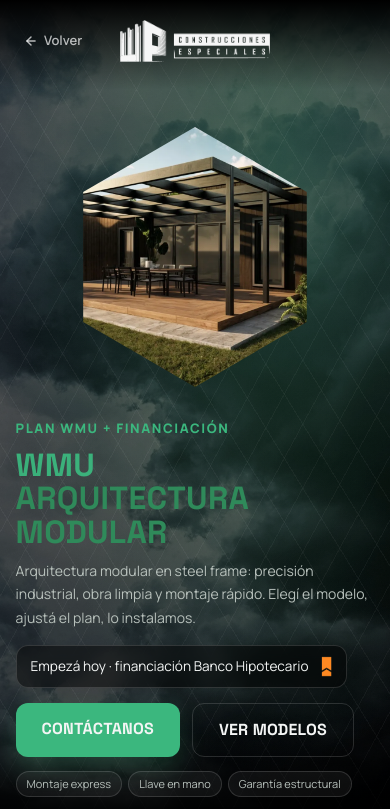
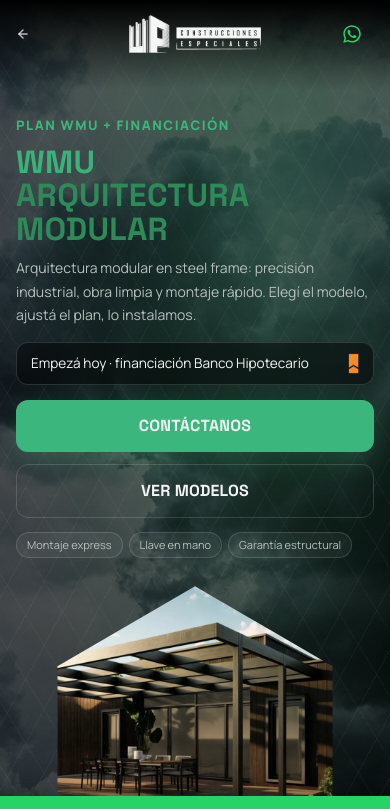
Before and after one commit to wpconstruccionesespeciales/wp_pagina_web, a React (Vite) app: page /wmu in a window 390 px wide. Shown: the top 809 px of the page. Built offline with nearby package versions, Linux system fonts and the light colour scheme.

Commit message:
feat(wmu): optimize mobile hero navigation and contact

```diff
--- a/src/pages/WMU.jsx
+++ b/src/pages/WMU.jsx
@@ -117,7 +117,7 @@ function WMUNav() {
     return () => window.removeEventListener('scroll', fn)
   }, [])
   return (
-    <nav style={{
+    <nav className="wmu-nav" style={{
       position: 'fixed', top: 0, left: 0, right: 0, zIndex: 100,
       background: sc ? 'rgba(12,18,16,.93)' : 'transparent',
       backdropFilter: sc ? 'blur(14px)' : 'none',
@@ -125,16 +125,19 @@ function WMUNav() {
       borderBottom: sc ? '1px solid rgba(255,255,255,.07)' : 'none',
       transition: 'background .35s, border-color .35s',
     }}>
-      <div style={{ maxWidth: 1200, margin: '0 auto', padding: '0 24px', height: 82, display: 'flex', alignItems: 'center', justifyContent: 'center', position: 'relative' }}>
+      <div className="wmu-nav-inner" style={{ maxWidth: 1200, margin: '0 auto', padding: '0 24px', height: 82, display: 'flex', alignItems: 'center', justifyContent: 'center', position: 'relative' }}>
         {/* back link — left */}
         <Link to="/" style={{ position: 'absolute', left: 24, color: 'rgba(255,255,255,.7)', textDecoration: 'none', fontSize: 13, fontWeight: 600, fontFamily: BODY, display: 'flex', alignItems: 'center', gap: 6 }}>
           <svg width="14" height="14" viewBox="0 0 24 24" fill="none" stroke="currentColor" strokeWidth="2.5" strokeLinecap="round" strokeLinejoin="round"><path d="M19 12H5"/><polyline points="12 19 5 12 12 5"/></svg>
-          Volver
+          <span className="wmu-back-label">Volver</span>
         </Link>
         {/* centered logo — proper size */}
         <Link to="/" style={{ display: 'flex', alignItems: 'center' }}>
           <img src={wpWhite} alt="WP Construcciones" style={{ height: 'clamp(42px, 5vw, 54px)', objectFit: 'contain', filter: 'brightness(0) invert(1)', opacity: .96 }} />
         </Link>
+        <a href={WA} target="_blank" rel="noopener noreferrer" className="wmu-nav-wa" aria-label="Contactar por WhatsApp">
+          <svg viewBox="0 0 32 32" fill="currentColor" width="22" height="22" aria-hidden="true"><path d="M16.004 3.2C9.054 3.2 3.404 8.85 3.404 15.8c0 2.22.58 4.39 1.684 6.3L3.2 28.8l6.9-1.81a12.55 12.55 0 006.004 1.53h.005c6.95 0 12.6-5.65 12.6-12.6-.003-3.37-1.314-6.53-3.69-8.91A12.53 12.53 0 0016.004 3.2zm0 23.1a10.45 10.45 0 01-5.33-1.46l-.38-.23-3.95 1.04 1.06-3.87-.25-.4A10.42 10.42 0 015.5 15.8c0-5.79 4.71-10.5 10.51-10.5 2.81 0 5.45 1.09 7.43 3.08a10.44 10.44 0 013.07 7.43c-.003 5.79-4.713 10.5-10.503 10.5zm5.76-7.87c-.32-.16-1.87-.92-2.16-1.03-.29-.1-.5-.16-.71.16-.21.31-.82 1.03-1.01 1.24-.18.21-.37.24-.69.08-.32-.16-1.34-.49-2.55-1.57-.94-.84-1.58-1.88-1.77-2.2-.18-.31-.02-.48.14-.64.14-.14.32-.37.47-.55.16-.18.21-.31.32-.53.1-.21.05-.39-.03-.55-.08-.16-.71-1.71-.97-2.34-.26-.62-.52-.53-.71-.54h-.61c-.21 0-.55.08-.84.39-.29.31-1.1 1.08-1.1 2.63s1.13 3.05 1.29 3.26c.16.21 2.22 3.39 5.38 4.76.75.33 1.34.52 1.8.67.75.24 1.44.21 1.98.13.6-.09 1.87-.77 2.13-1.5.27-.74.27-1.37.19-1.5-.08-.14-.29-.22-.61-.37z"/></svg>
+        </a>
       </div>
     </nav>
   )
@@ -190,8 +193,8 @@ function HeroSection() {
       <div aria-hidden="true" style={{ position: 'absolute', inset: 0, zIndex: -1, background: 'radial-gradient(120% 120% at 70% 20%,rgba(53,195,107,.18),transparent 60%),linear-gradient(0deg,rgba(0,0,0,.35),rgba(0,0,0,.35))' }} />
       <div aria-hidden="true" style={{ position: 'absolute', inset: '-40% -10% -10% -40%', zIndex: -1, opacity: .15, pointerEvents: 'none', background: 'repeating-linear-gradient(60deg,rgba(255,255,255,.25) 0 1px,transparent 1px 32px),repeating-linear-gradient(-60deg,rgba(255,255,255,.25) 0 1px,transparent 1px 32px)', transform: 'skewY(-6deg)' }} />
 
-      <div className="hero-inner" style={{ width: 'min(1200px,92vw)', display: 'grid', gridTemplateColumns: '1.05fr .95fr', gap: 'clamp(24px,4vw,48px)', alignItems: 'center', zIndex: 1, paddingTop: 80 }}>
-        <div>
+      <div className="hero-inner wmu-hero-inner" style={{ width: 'min(1200px,92vw)', display: 'grid', gridTemplateColumns: '1.05fr .95fr', gap: 'clamp(24px,4vw,48px)', alignItems: 'center', zIndex: 1, paddingTop: 80 }}>
+        <div className="wmu-hero-copy">
           <span style={{ display: 'inline-block', marginBottom: 10, fontWeight: 800, letterSpacing: '.12em', textTransform: 'uppercase', color: G, fontSize: '.82rem', fontFamily: BODY }}>
             Plan WMU + financiación
           </span>
@@ -203,12 +206,12 @@ function HeroSection() {
             Arquitectura modular en steel frame: precisión industrial, obra limpia y montaje rápido. Elegí el modelo, ajustá el plan, lo instalamos.
           </p>
 
-          <div style={{ display: 'flex', alignItems: 'center', gap: 12, flexWrap: 'wrap', background: 'rgba(0,0,0,.45)', border: '1px solid rgba(255,255,255,.14)', padding: '10px 14px', borderRadius: 12, backdropFilter: 'blur(8px)', WebkitBackdropFilter: 'blur(8px)', width: 'max-content', maxWidth: '100%' }}>
+          <div className="wmu-financing-cue" style={{ display: 'flex', alignItems: 'center', gap: 12, flexWrap: 'wrap', background: 'rgba(0,0,0,.45)', border: '1px solid rgba(255,255,255,.14)', padding: '10px 14px', borderRadius: 12, backdropFilter: 'blur(8px)', WebkitBackdropFilter: 'blur(8px)', width: 'max-content', maxWidth: '100%' }}>
             <span style={{ fontSize: '.85rem', fontFamily: BODY }}>Empezá hoy · financiación Banco Hipotecario</span>
             <img src="/media/banco-hipotecario.png" alt="Banco Hipotecario" width="100" height="190" style={{ height: 21, width: 'auto', objectFit: 'contain', filter: 'contrast(1.05) brightness(1.2)', marginLeft: 'auto' }} />
           </div>
 
-          <div style={{ display: 'flex', gap: 12, flexWrap: 'wrap', margin: '15px 0 0' }}>
+          <div className="wmu-actions" style={{ display: 'flex', gap: 12, flexWrap: 'wrap', margin: '15px 0 0' }}>
             <a href={WA} target="_blank" rel="noopener noreferrer" className="wmu-btn-primary">CONTÁCTANOS</a>
             <a href="#models" className="wmu-btn-ghost">VER MODELOS</a>
           </div>
@@ -220,7 +223,7 @@ function HeroSection() {
           </div>
         </div>
 
-        <figure aria-label="Render módulo WMU" style={{ margin: 0 }} className="hero-hex">
+        <figure aria-label="Render módulo WMU" style={{ margin: 0 }} className="hero-hex wmu-hero-media">
           <div style={{ position: 'relative', width: 'clamp(260px,34vw,510px)', aspectRatio: '1', marginInline: 'auto', clipPath: 'polygon(50% 0%,93% 25%,93% 75%,50% 100%,7% 75%,7% 25%)', borderRadius: 18, overflow: 'hidden', boxShadow: '0 24px 60px rgba(0,0,0,.55)' }}>
             <img src={HEX_IMG} alt="Módulo WMU" width="1600" height="900" style={{ width: '100%', height: '100%', objectFit: 'cover', display: 'block' }} />
             <div aria-hidden="true" style={{ position: 'absolute', inset: 0, background: 'linear-gradient(200deg,rgba(53,195,107,.15),transparent 60%)', mixBlendMode: 'overlay', pointerEvents: 'none' }} />
@@ -835,6 +838,15 @@ function WMUFooter() {
   )
 }
 
+function MobileContactBar() {
+  return (
+    <a href={WA} target="_blank" rel="noopener noreferrer" className="wmu-mobile-contact" aria-label="Contactar por WhatsApp">
+      <svg viewBox="0 0 32 32" fill="currentColor" width="22" height="22" aria-hidden="true"><path d="M16.004 3.2C9.054 3.2 3.404 8.85 3.404 15.8c0 2.22.58 4.39 1.684 6.3L3.2 28.8l6.9-1.81a12.55 12.55 0 006.004 1.53h.005c6.95 0 12.6-5.65 12.6-12.6-.003-3.37-1.314-6.53-3.69-8.91A12.53 12.53 0 0016.004 3.2zm0 23.1a10.45 10.45 0 01-5.33-1.46l-.38-.23-3.95 1.04 1.06-3.87-.25-.4A10.42 10.42 0 015.5 15.8c0-5.79 4.71-10.5 10.51-10.5 2.81 0 5.45 1.09 7.43 3.08a10.44 10.44 0 013.07 7.43c-.003 5.79-4.713 10.5-10.503 10.5zm5.76-7.87c-.32-.16-1.87-.92-2.16-1.03-.29-.1-.5-.16-.71.16-.21.31-.82 1.03-1.01 1.24-.18.21-.37.24-.69.08-.32-.16-1.34-.49-2.55-1.57-.94-.84-1.58-1.88-1.77-2.2-.18-.31-.02-.48.14-.64.14-.14.32-.37.47-.55.16-.18.21-.31.32-.53.1-.21.05-.39-.03-.55-.08-.16-.71-1.71-.97-2.34-.26-.62-.52-.53-.71-.54h-.61c-.21 0-.55.08-.84.39-.29.31-1.1 1.08-1.1 2.63s1.13 3.05 1.29 3.26c.16.21 2.22 3.39 5.38 4.76.75.33 1.34.52 1.8.67.75.24 1.44.21 1.98.13.6-.09 1.87-.77 2.13-1.5.27-.74.27-1.37.19-1.5-.08-.14-.29-.22-.61-.37z"/></svg>
+      <span>CONTACTANOS POR WHATSAPP</span>
+    </a>
+  )
+}
+
 /* ═══════════════════════════════════════════════════════════════════════════
    GLOBAL CSS
 ═══════════════════════════════════════════════════════════════════════════ */
@@ -853,11 +865,34 @@ const CSS = `
   .wmu-section { min-width: 0; }
   .wmu-actions { display: flex; flex-wrap: wrap; gap: 12px; }
   .wmu-mobile-only { display: none; }
+  .wmu-nav-wa {
+    position: absolute; right: 24px; display: flex; align-items: center; justify-content: center;
+    width: 44px; height: 44px; border-radius: 50%; color: #25D366;
+    text-decoration: none; transition: background-color .2s ease, transform .2s ease;
+  }
+  .wmu-nav-wa:hover { background: rgba(37,211,102,.12); transform: scale(1.06); }
+  .wmu-mobile-contact { display: none; }
 
   @media (max-width: 768px) {
+    .wmu-shell { padding-bottom: calc(72px + env(safe-area-inset-bottom)) !important; }
+    .wmu-nav-inner { height: 68px !important; padding-inline: 16px !important; }
+    .wmu-nav a:first-child { left: 16px !important; }
+    .wmu-nav-wa { right: 16px; }
+    .wmu-mobile-contact {
+      position: fixed; left: 0; right: 0; bottom: 0; z-index: 1000;
+      display: flex; align-items: center; justify-content: center; gap: 10px;
+      min-height: 48px; padding: 10px 16px calc(10px + env(safe-area-inset-bottom));
+      background: #25D366; color: #07130D; font: 800 13px/1.2 "Space Grotesk", sans-serif;
+      letter-spacing: .03em; text-decoration: none; box-shadow: 0 -6px 24px rgba(0,0,0,.26);
+    }
     .wmu-actions > a { min-height: 48px; }
   }
   @media (max-width: 560px) {
+    .wmu-back-label { display: none; }
+    .wmu-nav img { max-width: 132px; }
+    .wmu-hero-inner { width: 100% !important; min-height: auto !important; padding: 112px 16px 56px !important; }
+    .wmu-hero-media > div { width: min(82vw, 360px) !important; }
+    .wmu-financing-cue { width: 100% !important; }
     .wmu-container { width: min(100% - 32px, 520px); }
     .wmu-mobile-only { display: block; }
     .wmu-actions { flex-direction: column; }
@@ -1009,7 +1044,8 @@ const CSS = `
   /* ── responsive ── */
   @media (max-width: 900px) {
     .hero-inner { grid-template-columns: 1fr !important; gap: 28px !important; }
-    .hero-hex   { order: -1; }
+    .wmu-hero-copy { order: 1; }
+    .wmu-hero-media { order: 2; }
     .model-featured { grid-template-columns: 1fr !important; }
     .expand-layout { grid-template-columns: 1fr !important; }
     .expand-spacer { display: none; }
@@ -1300,6 +1336,7 @@ export default function WMU() {
       <SpecsSection />
       <ManifestoSection />
       <WMUFooter />
+      <MobileContactBar />
       <FloatingWhatsApp />
     </div>
   )
```
